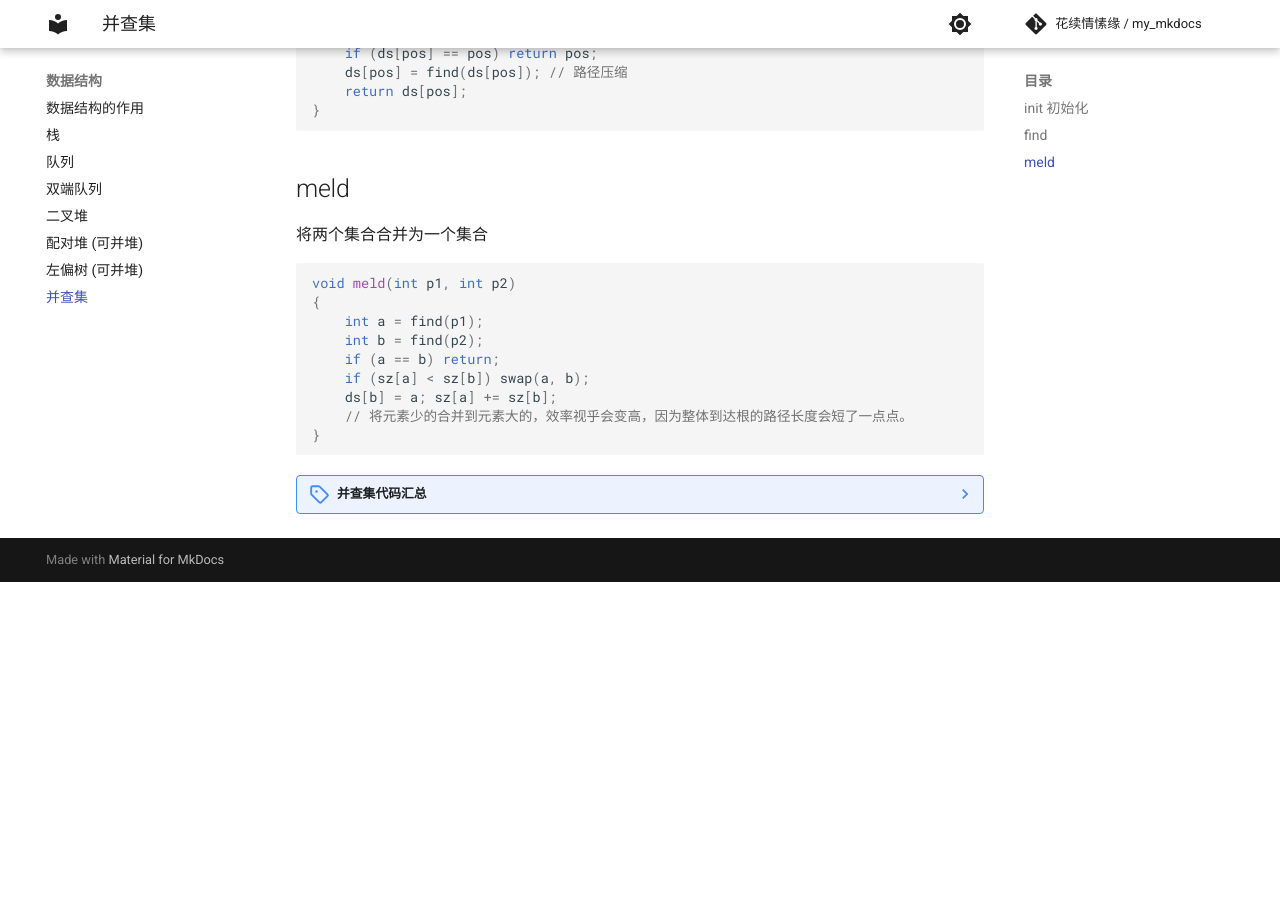
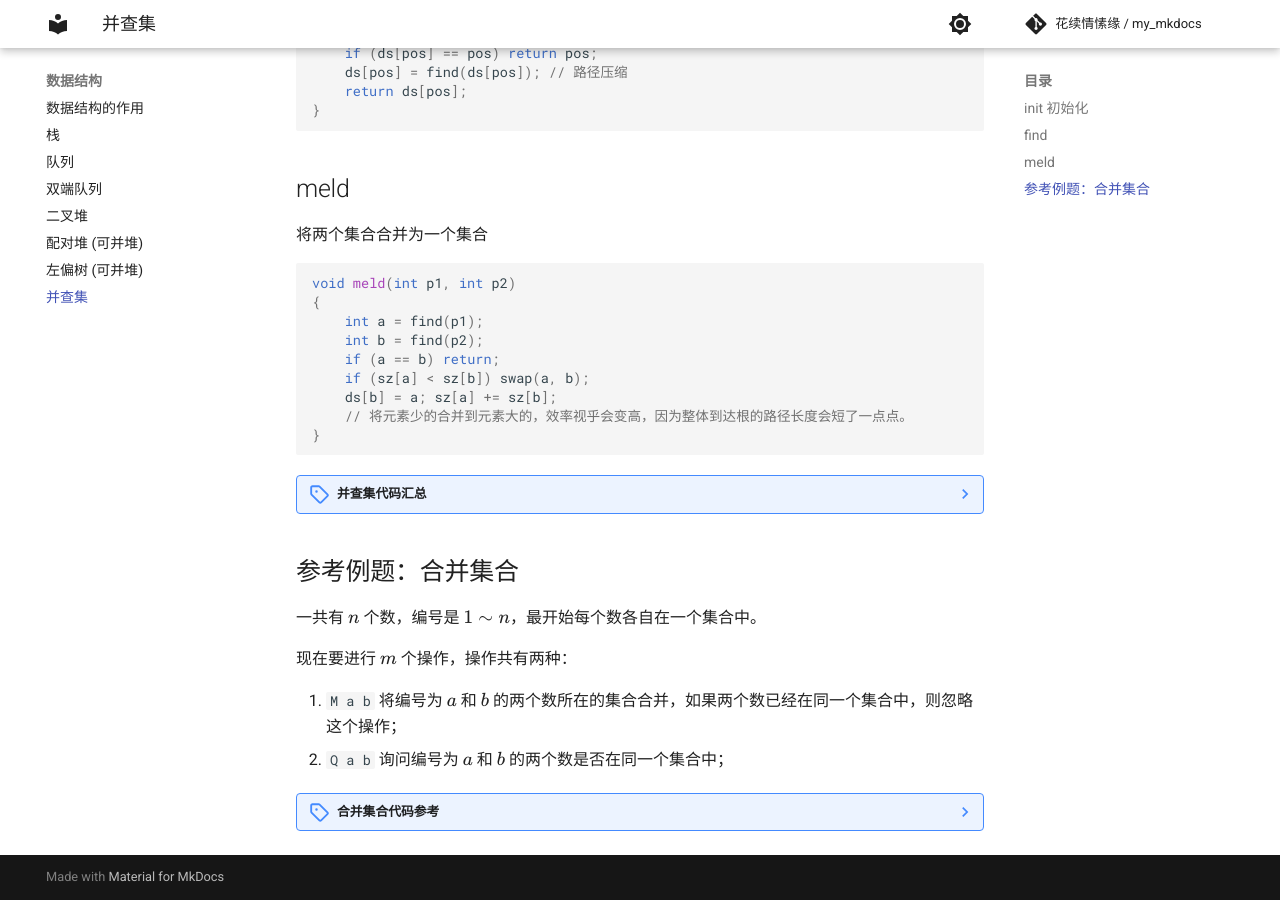
Before and after one commit to huaxv-code/huaxv-note, an MkDocs documentation site: the page built from docs/label/数据结构/并查集.md, in a window 1280 px wide and 900 px high, scrolled down 749 px. Built offline with MkDocs 1.6.1 and Material for MkDocs 9.7.7, drawn with Linux system fonts in a browser that asks for light colours; before the commit the page ends 1331 px from its top, so only the background shows below that.

Commit message:
参考例题：合并集合

````diff
--- a/docs/label/数据结构/并查集.md
+++ b/docs/label/数据结构/并查集.md
@@ -74,3 +74,63 @@
         ds[b] = a; sz[a] += sz[b];
     }
     ```
+
+## 参考例题：合并集合
+
+一共有 $n$ 个数，编号是 $1∼n$，最开始每个数各自在一个集合中。
+
+现在要进行 $m$ 个操作，操作共有两种：
+
+1. `M a b` 将编号为 $a$ 和 $b$ 的两个数所在的集合合并，如果两个数已经在同一个集合中，则忽略这个操作；
+2. `Q a b` 询问编号为 $a$ 和 $b$ 的两个数是否在同一个集合中；
+
+??? note "合并集合代码参考"
+
+    ```c++
+    // 即使是不成熟的尝试，
+
+    const int N = int (1e6 + 10);
+    int n, m;
+    int ds[N], sz[N];
+
+    void init()
+    {
+        for (int i = 1; i <= n; i ++)
+            ds[i] = i, sz[i] = 1;
+    }
+
+    int find(int pos)
+    {
+        if (ds[pos] == pos) return pos;
+        ds[pos] = find(ds[pos]);
+        return ds[pos];
+    }
+
+    void meld(int p1, int p2)
+    {
+        int a = find(p1);
+        int b = find(p2);
+        if (a == b) return;
+        if (sz[a] < sz[b]) swap(a, b);
+        ds[b] = a; sz[a] += sz[b];
+    }
+
+    void solve(void)
+    {
+        scanf ("%d%d", &n, &m);
+        init();
+        while (m --)
+        {
+            char s[20]; int a, b; scanf ("%s%d%d", s, &a, &b);
+            if (s[0] == 'M') meld(a, b);
+            else if (s[0] == 'Q')
+            {
+                int p1 = find(a);
+                int p2 = find(b);
+                printf ("%s\n", p1 == p2 ? "Yes" : "No");
+            }
+        }
+    }
+
+    // 也胜于胎死腹中的策略。
+    ```
````
